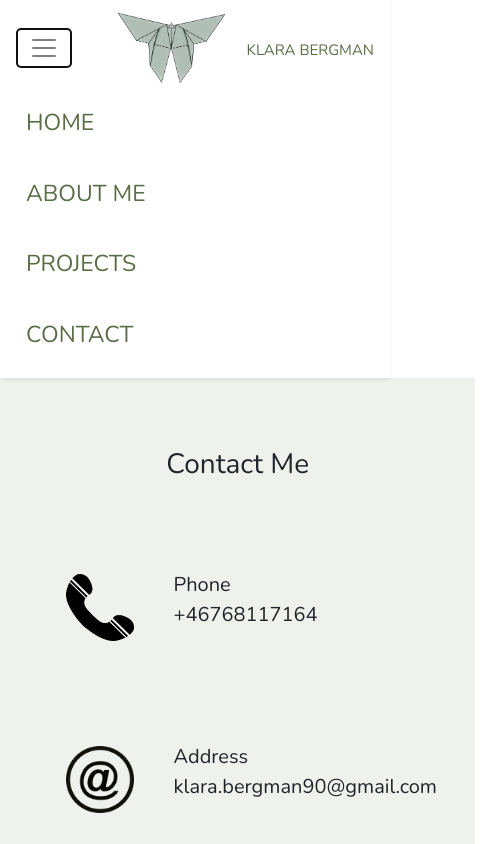
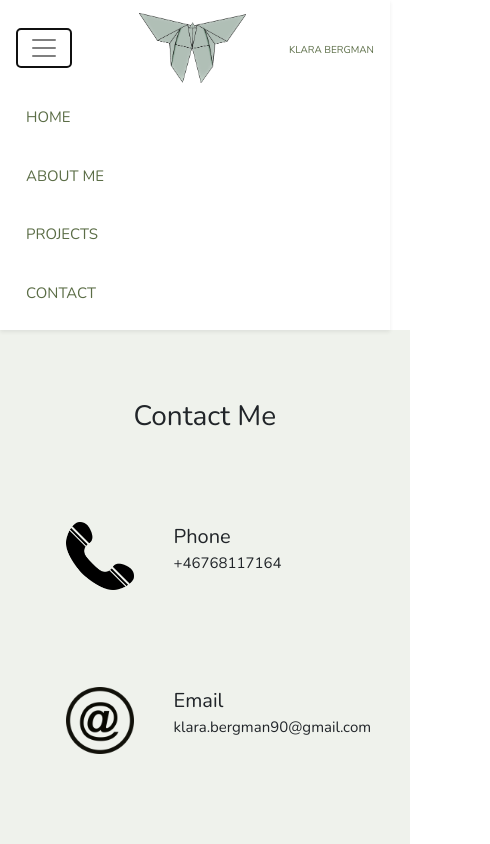
Before and after one commit to Kl-B/Portfolio-website, a plain HTML site: page html/contact.html in a window 390 px wide. Both pictures are taken after a click on the button "Toggle navigation". Shown: the top 844 px of the page, 490 px wide, since content can reach past the window. Drawn offline with nearby package versions, Linux system fonts and the light colour scheme.

Commit message:
font size change, @media change

```diff
--- a/css/contact.css
+++ b/css/contact.css
@@ -15,7 +15,7 @@
 }
 
 .contact-content p {
-  font-size: 20px;
+  font-size: 18px;
 }
 
 .address {
@@ -30,7 +30,7 @@
 
 a:hover {
   text-decoration: none;
-  color: white;
+  color: #73895d;
 }
 
 .two {
@@ -55,3 +55,14 @@
     padding-top: 20px;
   }
 }
+
+@media (max-width: 500px) {
+  .contact-us h3 {
+    text-align: center;
+    padding-top: 20px;
+  }
+
+  .contact-us p {
+    font-size: 15px;
+  }
+}
--- a/css/navbar.css
+++ b/css/navbar.css
@@ -3,6 +3,7 @@
 .navbar p {
   margin-top: 20px;
   color: #5b6d46;
+  font-size: 15px;
 }
 
 .navbar img {
@@ -15,7 +16,7 @@
 }
 
 .nav-item {
-  font-size: 23px;
+  font-size: 15px;
   font-family: "Nunito", sans-serif;
   padding: 10px;
 }
@@ -31,7 +32,7 @@
 
 @media (max-width: 440px) {
   .navbar p {
-    font-size: 15px;
+    font-size: 10px;
   }
 
   .navbar img {
--- a/html/contact.html
+++ b/html/contact.html
@@ -53,7 +53,7 @@
                                           </div>
                                       </div>
                                       <div class="d-flex flex-row align-items-center mt-3"> <img alt="" class="img-fluid" src="../images/symbol-304967_960_720.png" style="height:8vh">
-                                          <div class="address text-left"> <span>Address</span>
+                                          <div class="address text-left"> <span>Email</span>
                                               <p>klara.bergman90@gmail.com</p>
                                           </div>
                                       </div>
```
Also changed, not shown: css/landing.css (+7 -2 lines).
